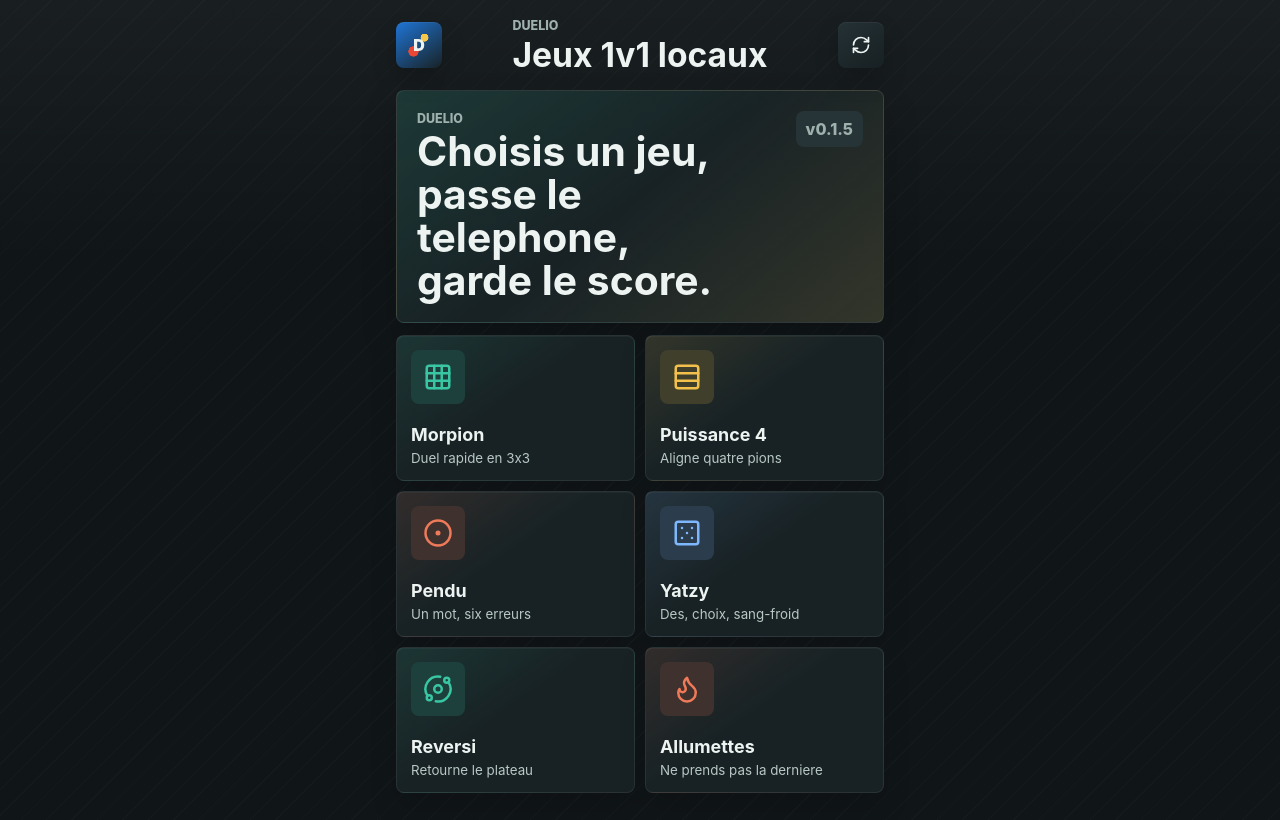
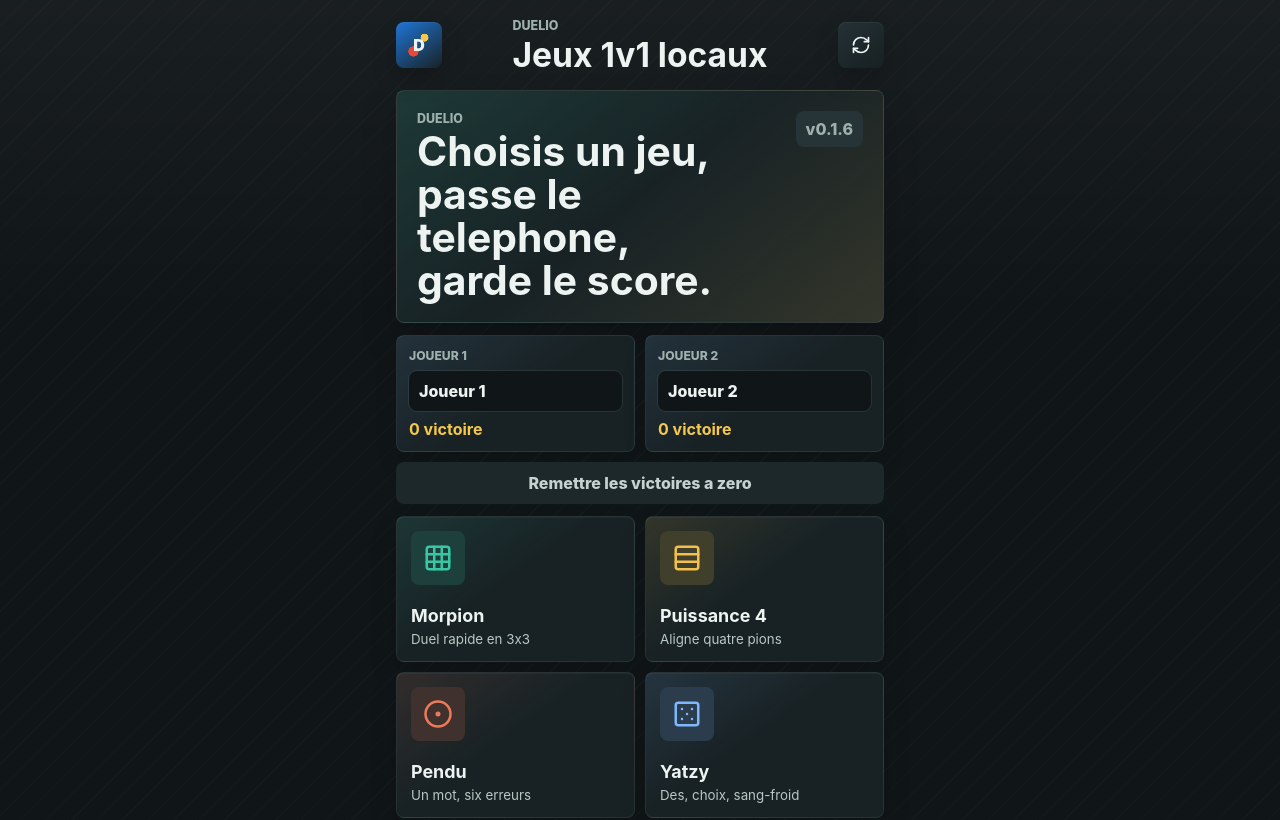
Before and after one commit to Kheyox/hub_2V2, a React (Vite) app: page / in a window 1280 px wide. Shown: the top 820 px of the page. Built offline with nearby package versions, Linux system fonts and the light colour scheme; no server answers.

Commit message:
Ajoute profils joueurs et victoires

```diff
--- a/package.json
+++ b/package.json
@@ -1,7 +1,7 @@
 {
   "name": "hub-2v2",
   "private": true,
-  "version": "0.1.5",
+  "version": "0.1.6",
   "type": "module",
   "scripts": {
     "dev": "vite --host 127.0.0.1",
--- a/src/App.tsx
+++ b/src/App.tsx
@@ -7,23 +7,48 @@ import { Reversi } from "./components/Reversi";
 import { TicTacToe } from "./components/TicTacToe";
 import { Yatzy } from "./components/Yatzy";
 import { games, type GameId } from "./games";
+import type { GameProps, PlayerIndex, PlayerProfiles } from "./playerTypes";
 import { checkForUpdate, type UpdateInfo } from "./updateService";
 import { APP_VERSION } from "./version";
 
-const gameMap: Record<GameId, JSX.Element> = {
-  tictactoe: <TicTacToe />,
-  connect4: <ConnectFour />,
-  hangman: <Hangman />,
-  yatzy: <Yatzy />,
-  reversi: <Reversi />,
-  matches: <Matches />
+const defaultPlayers: PlayerProfiles = [
+  { name: "Joueur 1", wins: 0 },
+  { name: "Joueur 2", wins: 0 }
+];
+
+const loadPlayers = (): PlayerProfiles => {
+  try {
+    const stored = window.localStorage.getItem("duelio.players");
+    if (!stored) return defaultPlayers;
+    const parsed = JSON.parse(stored) as PlayerProfiles;
+    return [
+      { name: parsed[0]?.name || defaultPlayers[0].name, wins: Number(parsed[0]?.wins || 0) },
+      { name: parsed[1]?.name || defaultPlayers[1].name, wins: Number(parsed[1]?.wins || 0) }
+    ];
+  } catch {
+    return defaultPlayers;
+  }
+};
+
+const gameMap: Record<GameId, (props: GameProps) => JSX.Element> = {
+  tictactoe: (props) => <TicTacToe {...props} />,
+  connect4: (props) => <ConnectFour {...props} />,
+  hangman: () => <Hangman />,
+  yatzy: (props) => <Yatzy {...props} />,
+  reversi: (props) => <Reversi {...props} />,
+  matches: (props) => <Matches {...props} />
 };
 
 export function App() {
   const [selectedGame, setSelectedGame] = useState<GameId | null>(null);
+  const [players, setPlayers] = useState<PlayerProfiles>(loadPlayers);
   const [update, setUpdate] = useState<UpdateInfo | null>(null);
   const [updatePanelOpen, setUpdatePanelOpen] = useState(false);
   const currentGame = useMemo(() => games.find((game) => game.id === selectedGame), [selectedGame]);
+
+  useEffect(() => {
+    window.localStorage.setItem("duelio.players", JSON.stringify(players));
+  }, [players]);
 
   useEffect(() => {
     checkForUpdate().then((info) => {
@@ -37,6 +62,29 @@ export function App() {
       setUpdate(info);
       setUpdatePanelOpen(true);
     });
+  };
+
+  const renamePlayer = (index: PlayerIndex, name: string) => {
+    setPlayers((current) => {
+      const next: PlayerProfiles = [{ ...current[0] }, { ...current[1] }];
+      next[index].name = name;
+      return next;
+    });
+  };
+
+  const recordWin = (winner: PlayerIndex) => {
+    setPlayers((current) => {
+      const next: PlayerProfiles = [{ ...current[0] }, { ...current[1] }];
+      next[winner].wins += 1;
+      return next;
+    });
+  };
+
+  const resetWins = () => {
+    setPlayers((current) => [
+      { ...current[0], wins: 0 },
+      { ...current[1], wins: 0 }
+    ]);
   };
 
   return (
@@ -127,7 +175,7 @@ export function App() {
       )}
 
       {selectedGame ? (
-        <section className="game-stage">{gameMap[selectedGame]}</section>
+        <section className="game-stage">{gameMap[selectedGame]({ players, onWin: recordWin })}</section>
       ) : (
         <section className="hub">
           <div className="hero-panel">
@@ -137,6 +185,17 @@ export function App() {
             </div>
             <div className="version-pill">v{APP_VERSION}</div>
           </div>
+
+          <section className="players-panel" aria-label="Joueurs">
+            {players.map((player, index) => (
+              <label key={index} className="player-card">
+                <span>Joueur {index + 1}</span>
+                <input value={player.name} maxLength={16} onChange={(event) => renamePlayer(index as PlayerIndex, event.target.value)} />
+                <strong>{player.wins} victoire{player.wins > 1 ? "s" : ""}</strong>
+              </label>
+            ))}
+            <button className="reset-score" onClick={resetWins}>Remettre les victoires a zero</button>
+          </section>
 
           <div className="game-grid">
             {games.map((game) => {
--- a/src/components/ConnectFour.tsx
+++ b/src/components/ConnectFour.tsx
@@ -1,5 +1,6 @@
-import { useMemo, useState } from "react";
+import { useEffect, useMemo, useRef, useState } from "react";
 import { GameHeader } from "../App";
+import type { GameProps, PlayerIndex } from "../playerTypes";
 
 type Player = "R" | "Y";
 type Cell = Player | null;
@@ -35,12 +36,20 @@ const winnerOf = (board: Cell[]) => {
   return null;
 };
 
-export function ConnectFour() {
+export function ConnectFour({ players, onWin }: GameProps) {
   const [board, setBoard] = useState<Cell[]>(Array(rows * cols).fill(null));
   const [turn, setTurn] = useState<Player>("R");
+  const reportedWinner = useRef<Player | null>(null);
   const winner = useMemo(() => winnerOf(board), [board]);
   const isDraw = !winner && board.every(Boolean);
-  const status = winner ? `Victoire ${winner === "R" ? "Rouge" : "Jaune"}` : isDraw ? "Grille pleine" : `Au tour de ${turn === "R" ? "Rouge" : "Jaune"}`;
+  const playerName = (token: Player) => players[token === "R" ? 0 : 1].name;
+  const status = winner ? `${playerName(winner)} gagne` : isDraw ? "Grille pleine" : `A ${playerName(turn)} de jouer`;
+
+  useEffect(() => {
+    if (!winner || reportedWinner.current === winner) return;
+    reportedWinner.current = winner;
+    onWin((winner === "R" ? 0 : 1) as PlayerIndex);
+  }, [winner, onWin]);
 
   const drop = (col: number) => {
     if (winner) return;
@@ -58,11 +67,11 @@ export function ConnectFour() {
 
   return (
     <>
-      <GameHeader title="Puissance 4" status={status} onReset={() => { setBoard(Array(rows * cols).fill(null)); setTurn("R"); }} />
+      <GameHeader title="Puissance 4" status={status} onReset={() => { reportedWinner.current = null; setBoard(Array(rows * cols).fill(null)); setTurn("R"); }} />
       <div className={`connect-wrap ${turn === "R" ? "red-turn" : "yellow-turn"}`}>
         <div className="connect-tray" aria-hidden="true">
           <span className="next-token" />
-          <span>{winner ? "Partie terminee" : `Jeton ${turn === "R" ? "rouge" : "jaune"}`}</span>
+          <span>{winner ? "Partie terminee" : `${playerName(turn)} pose`}</span>
         </div>
         <div className="connect-board">
           {Array.from({ length: cols }).map((_, col) => (
--- a/src/components/Matches.tsx
+++ b/src/components/Matches.tsx
@@ -1,15 +1,23 @@
-import { useState } from "react";
+import { useEffect, useRef, useState } from "react";
 import { GameHeader } from "../App";
+import type { GameProps, PlayerIndex } from "../playerTypes";
 
 type Player = 0 | 1;
 
 const startCount = 21;
 
-export function Matches() {
+export function Matches({ players, onWin }: GameProps) {
   const [matches, setMatches] = useState(startCount);
   const [player, setPlayer] = useState<Player>(0);
   const [winner, setWinner] = useState<Player | null>(null);
-  const status = winner !== null ? `Joueur ${winner + 1} gagne` : `Joueur ${player + 1} - ${matches} allumettes`;
+  const reportedWinner = useRef<Player | null>(null);
+  const status = winner !== null ? `${players[winner].name} gagne` : `${players[player].name} - ${matches} allumettes`;
+
+  useEffect(() => {
+    if (winner === null || reportedWinner.current === winner) return;
+    reportedWinner.current = winner;
+    onWin(winner as PlayerIndex);
+  }, [winner, onWin]);
 
   const take = (amount: number) => {
     if (winner !== null || amount > matches) return;
@@ -22,6 +30,7 @@ export function Matches() {
   };
 
   const reset = () => {
+    reportedWinner.current = null;
     setMatches(startCount);
     setPlayer(0);
     setWinner(null);
--- a/src/components/TicTacToe.tsx
+++ b/src/components/TicTacToe.tsx
@@ -1,5 +1,6 @@
-import { useMemo, useState } from "react";
+import { useEffect, useMemo, useRef, useState } from "react";
 import { GameHeader } from "../App";
+import type { GameProps, PlayerIndex } from "../playerTypes";
 
 type Player = "X" | "O";
 type Cell = Player | null;
@@ -17,12 +18,20 @@ const wins = [
 
 const getWinner = (board: Cell[]) => wins.find(([a, b, c]) => board[a] && board[a] === board[b] && board[a] === board[c])?.map((index) => board[index])[0] || null;
 
-export function TicTacToe() {
+export function TicTacToe({ players, onWin }: GameProps) {
   const [board, setBoard] = useState<Cell[]>(Array(9).fill(null));
   const [turn, setTurn] = useState<Player>("X");
+  const reportedWinner = useRef<Player | null>(null);
   const winner = useMemo(() => getWinner(board), [board]);
   const isDraw = !winner && board.every(Boolean);
-  const status = winner ? `Victoire ${winner}` : isDraw ? "Match nul" : `Au tour de ${turn}`;
+  const playerName = (symbol: Player) => players[symbol === "X" ? 0 : 1].name;
+  const status = winner ? `${playerName(winner)} gagne` : isDraw ? "Match nul" : `A ${playerName(turn)} de jouer`;
+
+  useEffect(() => {
+    if (!winner || reportedWinner.current === winner) return;
+    reportedWinner.current = winner;
+    onWin((winner === "X" ? 0 : 1) as PlayerIndex);
+  }, [winner, onWin]);
 
   const play = (index: number) => {
     if (winner || board[index]) return;
@@ -34,7 +43,7 @@ export function TicTacToe() {
 
   return (
     <>
-      <GameHeader title="Morpion" status={status} onReset={() => { setBoard(Array(9).fill(null)); setTurn("X"); }} />
+      <GameHeader title="Morpion" status={status} onReset={() => { reportedWinner.current = null; setBoard(Array(9).fill(null)); setTurn("X"); }} />
       <div className="ttt-board">
         {board.map((cell, index) => (
           <button key={index} className="ttt-cell" onClick={() => play(index)} aria-label={`Case ${index + 1}`}>
--- /dev/null
+++ b/src/playerTypes.ts
@@ -0,0 +1,11 @@
+export type PlayerIndex = 0 | 1;
+
+export type PlayerProfiles = [
+  { name: string; wins: number },
+  { name: string; wins: number }
+];
+
+export type GameProps = {
+  players: PlayerProfiles;
+  onWin: (winner: PlayerIndex) => void;
+};
--- a/src/styles.css
+++ b/src/styles.css
@@ -228,6 +228,62 @@ button {
   background: #263437;
   color: #9fb1ad;
   font-weight: 800;
+}
+
+.players-panel {
+  display: grid;
+  grid-template-columns: repeat(2, minmax(0, 1fr));
+  gap: 10px;
+  margin-top: 12px;
+}
+
+.player-card {
+  display: grid;
+  gap: 8px;
+  padding: 12px;
+  border: 1px solid rgba(237, 243, 241, 0.08);
+  border-radius: 8px;
+  background:
+    linear-gradient(145deg, rgba(127, 183, 255, 0.1), transparent 52%),
+    #182225;
+  box-shadow: 0 12px 22px rgba(0, 0, 0, 0.12);
+}
+
+.player-card span {
+  color: #9fb1ad;
+  font-size: 0.76rem;
+  font-weight: 850;
+  text-transform: uppercase;
+}
+
+.player-card input {
+  width: 100%;
+  min-width: 0;
+  border: 0;
+  border-radius: 8px;
+  padding: 10px;
+  background: #101518;
+  color: #edf3f1;
+  font: inherit;
+  font-weight: 850;
+  outline: 1px solid rgba(237, 243, 241, 0.08);
+}
+
+.player-card input:focus {
+  outline-color: rgba(127, 183, 255, 0.72);
+}
+
+.player-card strong {
+  color: #f5c84c;
+}
+
+.reset-score {
+  grid-column: 1 / -1;
+  min-height: 42px;
+  border-radius: 8px;
+  background: #1d282b;
+  color: #c5d2cf;
+  font-weight: 850;
 }
 
 .game-grid {
@@ -833,7 +889,7 @@ button {
 
 .score-row {
   display: grid;
-  grid-template-columns: 1fr 52px 52px;
+  grid-template-columns: minmax(84px, 1fr) minmax(52px, auto) minmax(52px, auto);
   align-items: center;
   min-height: 42px;
   padding: 0 12px;
@@ -844,6 +900,9 @@ button {
 .score-row span:not(:first-child) {
   text-align: right;
   font-weight: 850;
+  overflow: hidden;
+  text-overflow: ellipsis;
+  white-space: nowrap;
 }
 
 .score-row.head,
@@ -863,6 +922,10 @@ button {
     grid-template-columns: 1fr;
   }
 
+  .players-panel {
+    grid-template-columns: 1fr;
+  }
+
   .keyboard {
     grid-template-columns: repeat(6, 1fr);
   }
--- a/src/version.ts
+++ b/src/version.ts
@@ -1,2 +1,2 @@
-export const APP_VERSION = "0.1.5";
+export const APP_VERSION = "0.1.6";
 export const GITHUB_REPO = "Kheyox/hub_2V2";
```
Also changed, not shown: src/components/Reversi.tsx (+16 -6 lines), src/components/Yatzy.tsx (+14 -4 lines), 2 other files (tests, documents, lock files or other folders).
